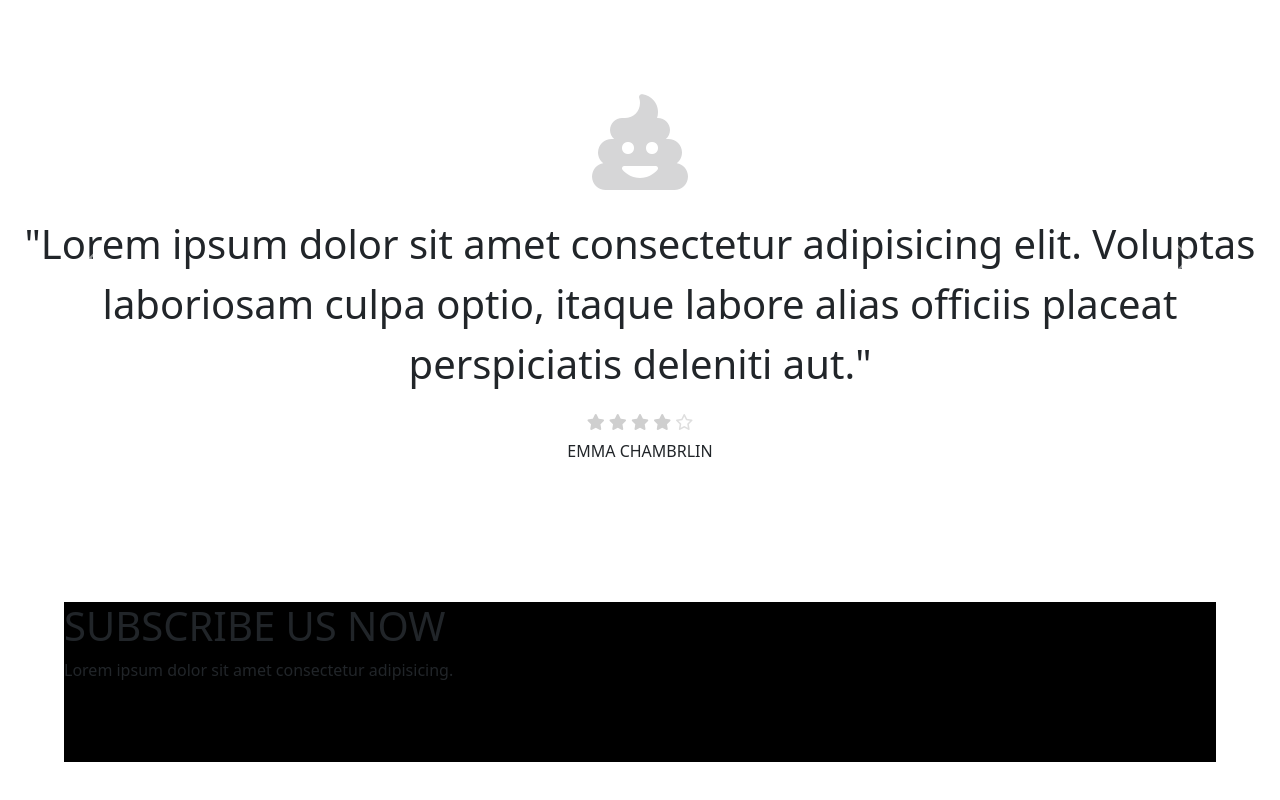
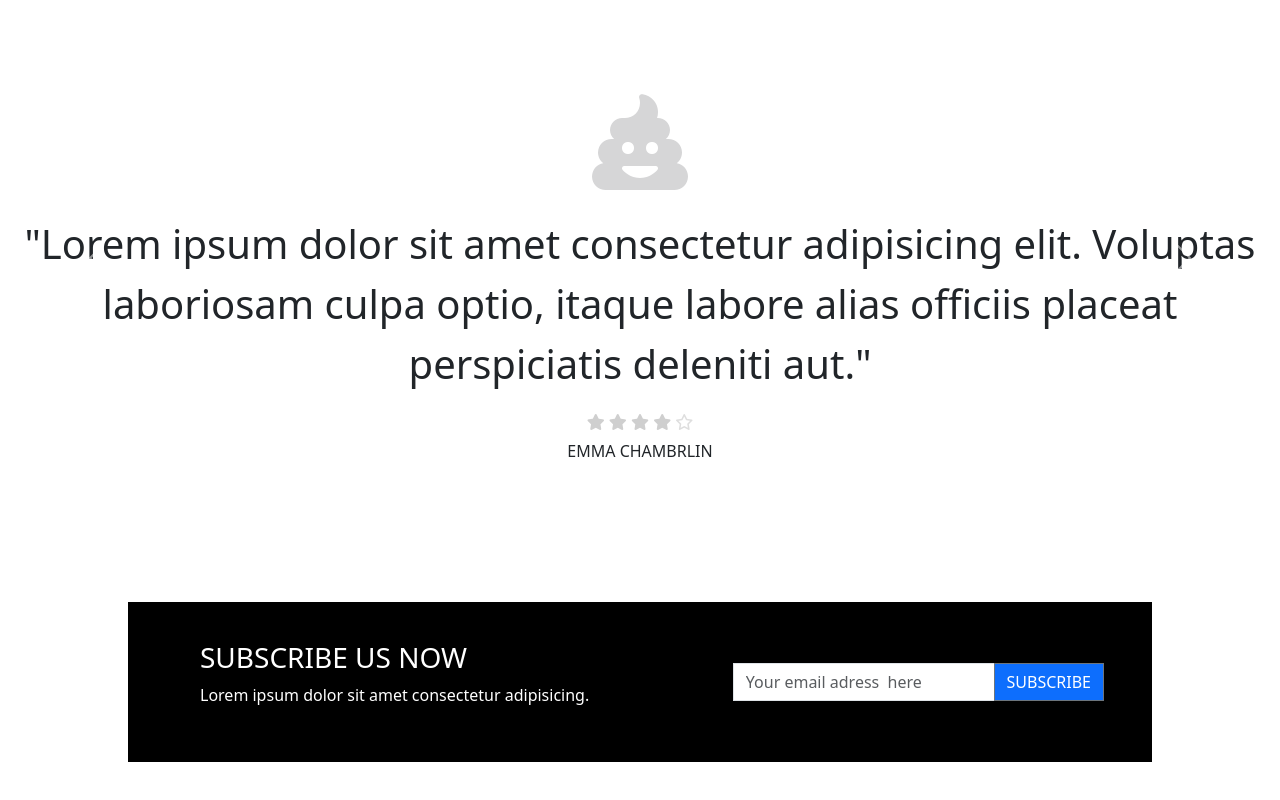
Before and after one commit to Gasbiachraf/Mini_Store., a website: page index.html in a window 1280 px wide. Shown: the part 3070-3870 px from the top of the page. Before the commit the page ends 3832 px from the top, so only its background shows below. Drawn offline with nearby package versions, Linux system fonts and the light colour scheme.

Commit message:
main final

```diff
--- a/index.html
+++ b/index.html
@@ -230,15 +230,25 @@
             </div>
         </section>
         <!-- section7 -->
-        <section class="d-flex justify-content-center">
-            <div class="section7 bg-black">
-                <div>
-                    <h1>SUBSCRIBE US NOW</h1>
+        <section class="d-flex justify-content-center pb-5 ">
+            <div class="section7 bg-black d-flex justify-content-between align-items-center p-5">
+                <div class="d-flex flex-column justify-content-center  p-4 text-white">
+                    <h3>SUBSCRIBE US NOW</h3>
                     <P>Lorem ipsum dolor sit amet consectetur adipisicing.</P>
+                </div>
+                <div class="width-input">
+                    <div class="input-group   ">
+                        <input type="text" class="form-control rounded-0" placeholder="Your email adress  here"
+                            aria-label="Recipient's username" aria-describedby="button-addon2">
+                        <button class="btn btn-outline-secondary bg-primary text-white rounded-0" type="button" id="button-addon2">SUBSCRIBE</button>
+                    </div>
                 </div>
             </div>
         </section>
     </main>
+    <footer>
+
+    </footer>
 
     <script src='./node_modules/bootstrap/dist/js/bootstrap.bundle.js'></script>
 </body>
--- a/src/sass/modules/home/_main.sass
+++ b/src/sass/modules/home/_main.sass
@@ -71,5 +71,8 @@
     .grand-icon
         font-size: 600%
 .section7
-    width: 90%
+    width: 80%
     height: 20vh
+
+.width-input
+    width: 40%
```
Also changed, not shown: public/css/app.css, 1 other file.
